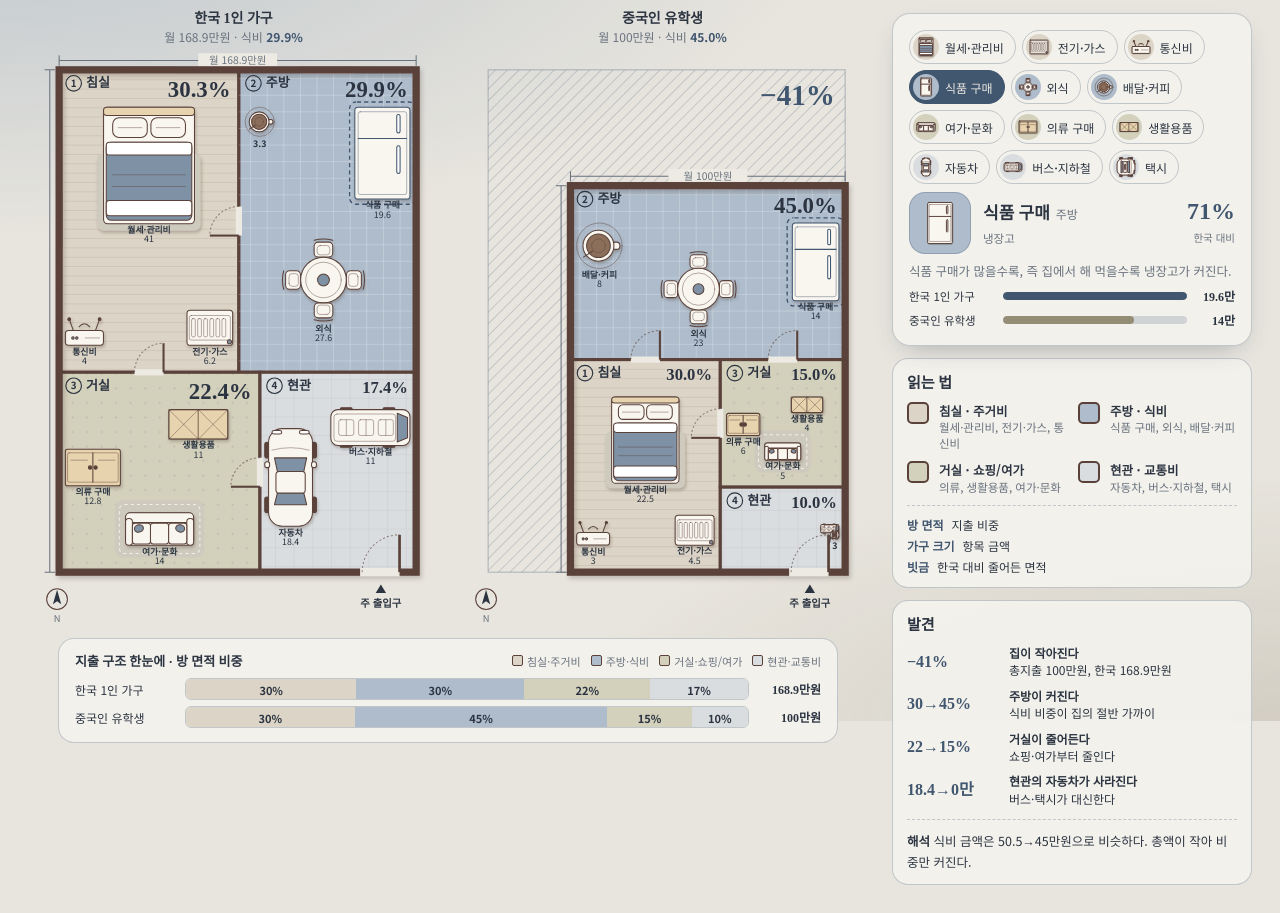
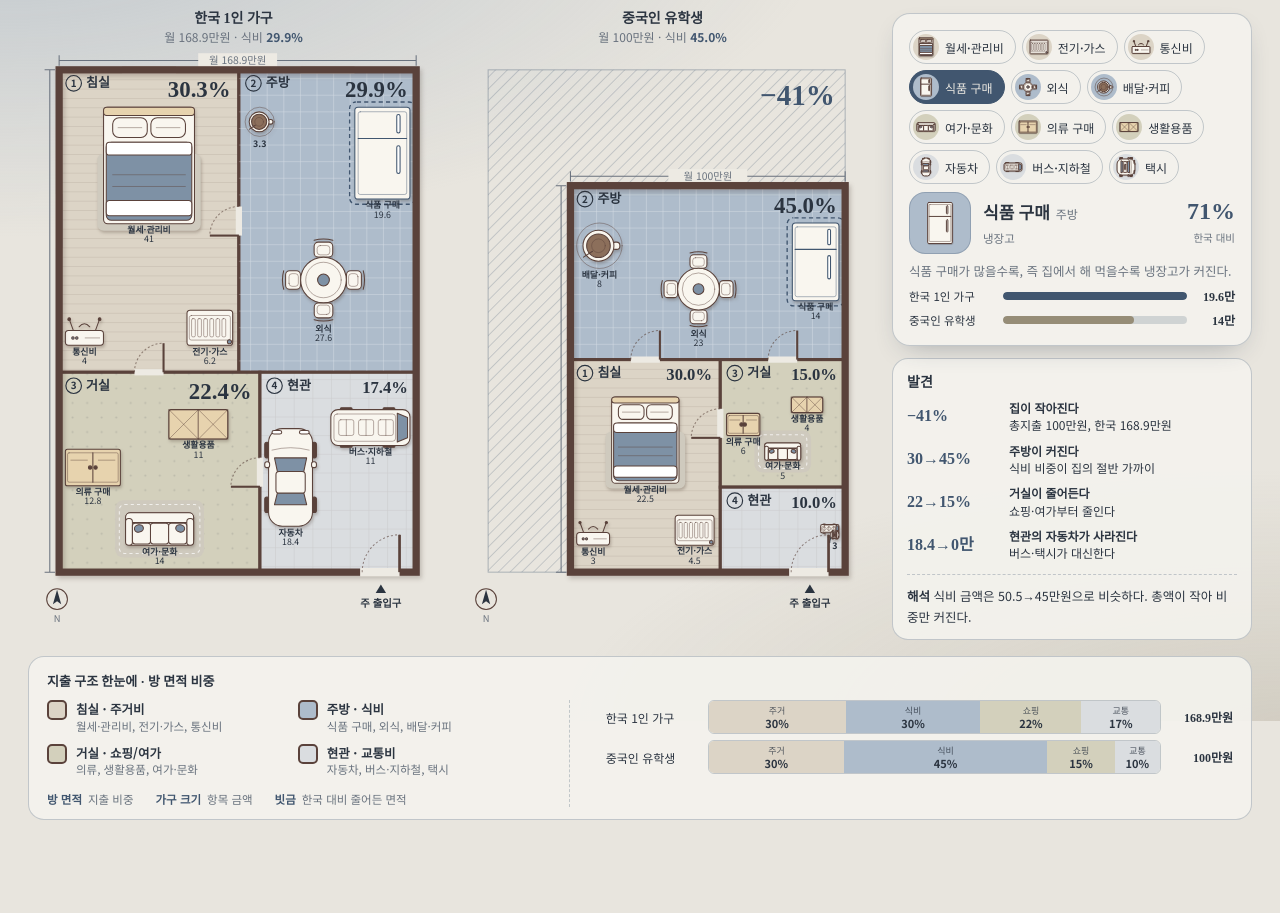
Before and after one commit to shen-ton/hy-2026-2, a plain HTML site: page index.html in a window 1280 px wide. Shown: the part 79-992 px from the top of the page. After the commit the page ends 927 px from the top, so only its background shows below. Drawn offline with Linux system fonts and the light colour scheme.

Commit message:
Add files via upload

```diff
--- a/index.html
+++ b/index.html
@@ -119,17 +119,50 @@ html{height:auto}body{height:auto;min-height:100vh;overflow-y:auto}
 #guide{display:flex;flex-direction:column;gap:12px}#guide section{margin-bottom:0}
 #guide .lg{grid-template-columns:1fr 1fr;gap:10px 12px;margin-bottom:10px}
 }
+
+#band{display:none}
+@media (min-width:860px){#side>*{width:100%!important;max-width:none!important}}
+#dyn h2{font:900 14px "Noto Serif KR",serif;margin:0 0 8px}
+.sb{height:34px}.sb i{font:700 11px/1.15 "Noto Sans KR",sans-serif;display:flex;flex-direction:column;justify-content:center;align-items:center;white-space:nowrap}.sb i small{font:500 9px "Noto Sans KR",sans-serif;opacity:.8}
+@media (min-width:860px){
+#band{display:block;width:100%;max-width:calc(2*clamp(440px,calc((100vh - 372px)*.712),600px) + 18px);margin-top:14px}
+#strip,#dyn{display:block;margin:0;max-width:none;width:auto;background:var(--card);border:1px solid var(--edge);border-radius:16px;padding:12px 16px}
+.pw{flex:0 1 clamp(440px,calc((100vh - 372px)*.712),600px)}
+.srow{grid-template-columns:92px 1fr 62px}
+}
+@media (min-width:1700px){#stage{grid-template-columns:minmax(0,1fr) 420px}}
+
+@media (min-width:860px){
+#main>.scrub{width:100%;max-width:520px;margin:0 auto 8px}
+#strip{padding:14px 18px 12px}
+#strip h4{margin-bottom:10px}
+.lg4{list-style:none;margin:0 0 12px;padding:0 0 12px;border-bottom:1px dashed var(--edge);display:grid;grid-template-columns:repeat(4,1fr);gap:10px 16px}
+.lg4 li{display:grid;grid-template-columns:20px 1fr;gap:9px;align-items:start;font-size:11.5px;line-height:1.4}
+.lg4 .sw{width:20px;height:20px;border-radius:5px;border:2px solid var(--wall);background:var(--c)}
+.lg4 b{display:block;font-size:12.5px}.lg4 span{color:var(--mut)}
+.keys2{margin:10px 0 0;padding-top:10px;border-top:1px dashed var(--edge);display:flex;flex-wrap:wrap;gap:4px 22px;font-size:11.5px;color:var(--mut)}.keys2 b{color:var(--ac);margin-right:6px}
+}
+
+@media (min-width:860px){
+#stage{grid-template-rows:auto auto!important;grid-template-areas:"main side" "band band"!important}
+#band{grid-area:band;max-width:none!important;width:100%;margin-top:16px}
+#side{align-self:stretch!important}
+#guide{flex:1}#guide #dyn{height:100%}
+.sgrid{display:block}
+.keys2{border-top:0;padding-top:0}
+}
+@media (min-width:1200px){
+.sgrid{display:grid;grid-template-columns:minmax(0,5fr) minmax(0,6fr);gap:0 36px;align-items:start}
+.sl{padding-right:36px;border-right:1px dashed var(--edge)}
+.lg4{grid-template-columns:1fr 1fr;border-bottom:0;padding-bottom:0;margin-bottom:14px}
+.sr .srow:first-child{margin-top:0}
+}
 </style></head><body data-m="b">
 <header class="top"><div class="seg" role="group" aria-label="보기"><button data-m="b">나란히 비교</button><button data-m="c">슬라이더</button><button data-m="u">직접 입력</button></div><div class="ttl"><h1>리빙 구조</h1><p class="sub">집 평면도로 읽는 1인 가구의 지출 · 한국 1인 가구 vs 중국인 유학생</p></div></header>
 <div class="scrub" id="scrub" hidden><button data-e="0">한국 1인 가구</button><input type="range" id="tr" min="0" max="1" step="0.001" value="0" aria-label="한국 1인 가구와 중국인 유학생 사이"><button data-e="1">중국인 유학생</button></div>
-<div id="stage"><main id="main"><div id="plans"></div><div id="strip"></div></main>
+<div id="stage"><main id="main"><div id="plans"></div></main>
 <div id="side"><aside id="panel"><div id="info"></div><div id="ctl" hidden></div></aside>
-<aside id="guide"><section><h2>읽는 법</h2><ul class="lg">
-<li style="--c:var(--rh)"><i class="sw"></i><div><b>침실 · 주거비</b><span>월세·관리비, 전기·가스, 통신비</span></div></li>
-<li style="--c:var(--rf)"><i class="sw"></i><div><b>주방 · 식비</b><span>식품 구매, 외식, 배달·커피</span></div></li>
-<li style="--c:var(--rs)"><i class="sw"></i><div><b>거실 · 쇼핑/여가</b><span>의류, 생활용품, 여가·문화</span></div></li>
-<li style="--c:var(--rt)"><i class="sw"></i><div><b>현관 · 교통비</b><span>자동차, 버스·지하철, 택시</span></div></li></ul>
-<ul class="keys"><li><b>방 면적</b>지출 비중</li><li><b>가구 크기</b>항목 금액</li><li><b>빗금</b>한국 대비 줄어든 면적</li></ul></section><section id="dyn"></section></aside></div></div>
+<aside id="guide"><section id="dyn"></section></aside></div><div id="band"><div id="strip"></div></div></div>
 <script>
 const f=n=>+n.toFixed(1);
 const R=(x,y,w,h,r=0)=>`<rect x="${f(x)}" y="${f(y)}" width="${f(w)}" height="${f(h)}" rx="${f(r)}"/>`;
@@ -229,7 +262,7 @@ function strip(){const Dk=DS.k,Ds=DS.s,mx=()=>KS.map(k=>L2(Dk.r[k]/Dk.t,Ds.r[k]/
 if(mode==='b')rows=[['한국 1인 가구',sh(Dk),Dk.t,0],['중국인 유학생',sh(Ds),Ds.t,0]];
 else if(mode==='c')rows=[['한국 1인 가구',sh(Dk),Dk.t,0],['지금 보는 집',mx(),L2(Dk.t,Ds.t,T),1],['중국인 유학생',sh(Ds),Ds.t,0]];
 else rows=[['내 지출',sh(DS.u),DS.u.t,1],['한국 1인 가구',sh(Dk),Dk.t,0],['중국인 유학생',sh(Ds),Ds.t,0]];
-$('strip').innerHTML=`<h4>지출 구조 한눈에 · 방 면적 비중<span class="lgd">${KS.map(k=>`<span style="--c:var(--r${k})">${RN[k][0]}·${RN[k][1]}</span>`).join('')}</span></h4>`+rows.map(([n,p,t,me])=>`<div class="srow${me?' me':''}"><span>${n}</span><div class="sb">${p.map((v,i)=>`<i style="width:${v}%;--c:var(--r${KS[i]})">${v>7?Math.round(v)+'%':''}</i>`).join('')}</div><b>${f(t)}만원</b></div>`).join('')}
+const NM=['주거','식비','쇼핑','교통'];$('strip').innerHTML=`<h4>지출 구조 한눈에 · 방 면적 비중</h4><div class="sgrid"><div class="sl"><ul class="lg4"><li style="--c:var(--rh)"><i class="sw"></i><div><b>침실 · 주거비</b><span>월세·관리비, 전기·가스, 통신비</span></div></li><li style="--c:var(--rf)"><i class="sw"></i><div><b>주방 · 식비</b><span>식품 구매, 외식, 배달·커피</span></div></li><li style="--c:var(--rs)"><i class="sw"></i><div><b>거실 · 쇼핑/여가</b><span>의류, 생활용품, 여가·문화</span></div></li><li style="--c:var(--rt)"><i class="sw"></i><div><b>현관 · 교통비</b><span>자동차, 버스·지하철, 택시</span></div></li></ul><p class="keys2"><span><b>방 면적</b>지출 비중</span><span><b>가구 크기</b>항목 금액</span><span><b>빗금</b>한국 대비 줄어든 면적</span></p></div><div class="sr">`+rows.map(([n,p,t,me])=>`<div class="srow${me?' me':''}"><span>${n}</span><div class="sb">${p.map((v,i)=>`<i style="width:${v}%;--c:var(--r${KS[i]})"><small>${NM[i]}</small>${Math.round(v)}%</i>`).join('')}</div><b>${f(t)}만원</b></div>`).join('')+'</div></div>'}
 function guideDyn(){const Dk=DS.k,Ds=DS.s,pc=(D,k)=>D.r[k]/D.t*100,el=$('dyn');
 if(mode!=='u'){el.innerHTML=`<h2>발견</h2><ul class="fnd"><li><strong>−${Math.round((1-Ds.t/Dk.t)*100)}%</strong><span><b>집이 작아진다</b>총지출 ${f(Ds.t)}만원, 한국 ${f(Dk.t)}만원</span></li><li><strong>${Math.round(pc(Dk,'f'))}→${Math.round(pc(Ds,'f'))}%</strong><span><b>주방이 커진다</b>식비 비중이 집의 절반 가까이</span></li><li><strong>${Math.round(pc(Dk,'s'))}→${Math.round(pc(Ds,'s'))}%</strong><span><b>거실이 줄어든다</b>쇼핑·여가부터 줄인다</span></li><li><strong>${f(I.find(i=>i.id==='car').k)}→0만</strong><span><b>현관의 자동차가 사라진다</b>버스·택시가 대신한다</span></li></ul><p class="read"><b>해석</b> 식비 금액은 ${f(Dk.r.f)}→${f(Ds.r.f)}만원으로 비슷하다. 총액이 작아 비중만 커진다.</p>`;return}
 const u=DS.u,d=D=>KS.reduce((a,k)=>a+Math.abs(pc(u,k)-pc(D,k)),0)/2,dk=d(Dk),ds=d(Ds),nr=dk<ds?Dk:Ds,df=KS.map(k=>[k,pc(u,k)-pc(nr,k)]).sort((a,b)=>Math.abs(b[1])-Math.abs(a[1]))[0];
@@ -266,5 +299,8 @@ const d=q('[data-id]');if(d){sel=d.dataset.id;tab=I.find(i=>i.id===sel).rm;draw(
 const r=q('[data-rm]');if(r&&mode==='u'){tab=r.dataset.rm;draw()}});
 document.addEventListener('keydown',e=>{if(e.key==='Enter'||e.key===' '){const t=e.target.closest&&e.target.closest('[data-id]');if(t){e.preventDefault();sel=t.dataset.id;tab=I.find(i=>i.id===sel).rm;draw()}}});
 document.addEventListener('input',e=>{if(e.target.id==='tr'){T=+e.target.value;draw();return}const r=e.target.closest('[data-u]');if(r){I.find(i=>i.id===r.dataset.u).u=+r.value;draw()}});
+const mqD=matchMedia('(min-width:860px)');
+function placeScrub(){const sc=$('scrub');if(mqD.matches)$('main').prepend(sc);else document.body.insertBefore(sc,$('stage'))}
+mqD.addEventListener('change',placeScrub);placeScrub();
 build();draw();
 </script></body></html>
```
